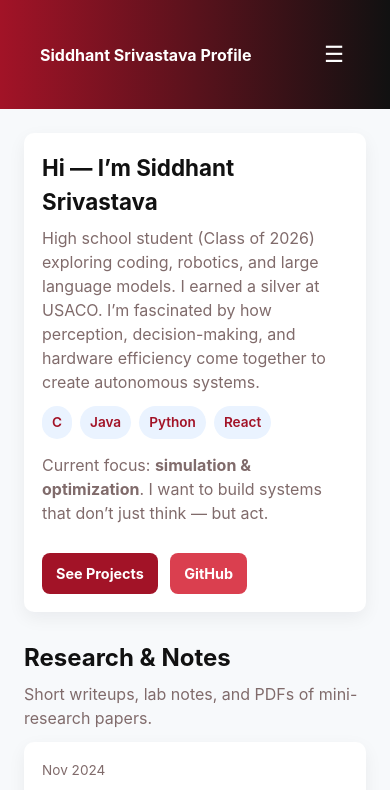
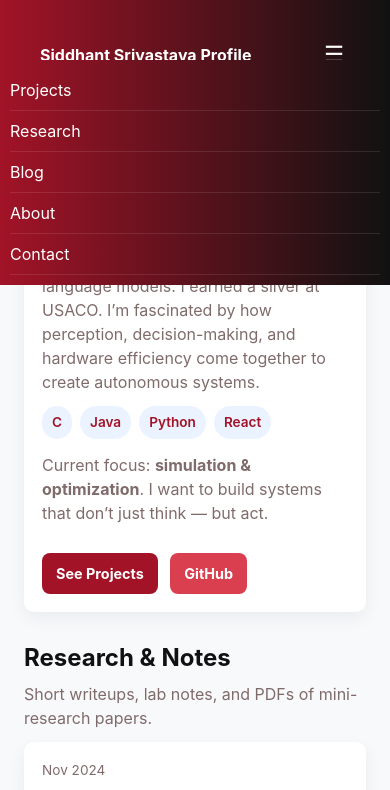
Before and after one commit to preetisinha30/myprofile, a plain HTML site: page index.html in a window 390 px wide. Both pictures are taken after a click on the button "Toggle Menu". Shown: the top 790 px of the page. Drawn offline with Linux system fonts and the light colour scheme.

Commit message:
index.html
Updated menu issue in mobile view

```diff
--- a/index.html
+++ b/index.html
@@ -106,9 +106,15 @@
     .mobile-nav {
       display: none;
       flex-direction: column;
-      background: #1e4f8a;
+      background: linear-gradient(90deg, var(--accent), #111111);
       padding: 10px;
       width: 100%;
+	  position: absolute; /* Ensure menu appears below header */
+	  top: 60px; /* Adjust based on header height */
+	  left: 0;
+	  z-index: 100;
+	  transition: transform 0.3s ease; /* Smooth slide-in effect */
+	  transform: translateY(-100%);
     }
     .mobile-nav a {
       color: white;
@@ -116,15 +122,23 @@
       text-decoration: none;
       border-bottom: 1px solid rgba(255, 255, 255, 0.1);
     }
-    .mobile-nav.show { display: flex; }
+    .mobile-nav.show { display: flex; transform: translateY(0); /* Slide in when shown */}
+	.mobile-nav a:hover,
+	.mobile-nav a:focus {
+	  background: rgba(255, 255, 255, 0.1); /* Hover/focus effect */
+	  outline: none;
+	}
     .menu-toggle {
-      display: none;
-      background: none;
+	display:none;
+     background: none;
       border: none;
       color: white;
       font-size: 1.4rem;
       cursor: pointer;
     }
+	.menu-toggle:focus-visible {
+	  outline: 2px solid white; /* Accessibility for keyboard users */
+	}
     /* --- Responsive --- */
     @media (max-width: 980px) {
       .hero { grid-template-columns: 1fr; }
@@ -140,20 +154,74 @@
     }
     @media (max-width: 560px) {
       nav { display: none; }
-      .menu-toggle { display: inline-block; }
+	 .menu-toggle { display: inline-block; }
       .grid { grid-template-columns: 1fr; }
       .item { flex-direction: column; }
       .item .date { width: auto; }
       h1 { font-size: 1.4rem; }
     }
   </style>
+  <script>
+    document.addEventListener('DOMContentLoaded', () => {
+      console.log('Script loaded'); // Debug: Confirm script runs
+      const menuToggle = document.querySelector('.menu-toggle');
+      const mobileNav = document.querySelector('.mobile-nav');
+
+      console.log('Menu Toggle:', menuToggle); // Debug: Check button
+      console.log('Mobile Nav:', mobileNav); // Debug: Check nav
+	  if (!menuToggle || !mobileNav) {
+        console.error('Error: .menu-toggle or .mobile-nav not found');
+        return;
+      }
+	  let isMenuOpen = false; // Track menu state
+      if (menuToggle && mobileNav) {
+	  const viewportWidth = window.innerWidth;
+		console.log(`The current viewport width is: ${viewportWidth}px`);
+        menuToggle.addEventListener('click', () => {
+          console.log('Toggle clicked'); // Debug: Confirm click
+          //mobileNav.classList.toggle('show');
+		  // Explicitly toggle state
+        isMenuOpen = !isMenuOpen;
+        if (isMenuOpen) {
+          mobileNav.classList.add('show');
+        } else {
+          mobileNav.classList.remove('show');
+        }
+		  console.log('Mobile Nav Classes:', mobileNav.className);
+        // Update ARIA attributes
+        menuToggle.setAttribute('aria-label', isMenuOpen ? 'Close Menu' : 'Toggle Menu');
+        menuToggle.setAttribute('aria-expanded', isMenuOpen);
+        console.log('aria-expanded:', menuToggle.getAttribute('aria-expanded'));
+
+        });
+      } else {
+        console.error('Error: .menu-toggle or .mobile-nav not found');
+      }
+
+	   // Close menu on link click
+      document.querySelectorAll('.mobile-nav a').forEach(link => {
+        link.addEventListener('click', () => {
+          console.log('Link clicked:', link.getAttribute('href'));
+          isMenuOpen = false;
+          mobileNav.classList.remove('show');
+          menuToggle.setAttribute('aria-label', 'Toggle Menu');
+          menuToggle.setAttribute('aria-expanded', 'false');
+          console.log('After link click - Classes:', mobileNav.className);
+          console.log('Show class:', mobileNav.classList.contains('show'));
+          console.log('aria-expanded:', menuToggle.getAttribute('aria-expanded'));
+        });
+      });
+    });
+  </script>
 </head>
+
 <body>
 
 <header>
+
   <div class="container nav">
     <div class="logo">Siddhant Srivastava Profile</div>
-    <button class="menu-toggle" aria-label="Toggle Menu" onclick="document.querySelector('.mobile-nav').classList.toggle('show')">☰</button>
+    <button class="menu-toggle" aria-label="Toggle Menu">☰</button>
     <nav>
       <a href="#projects">Projects</a>
       <a href="#research">Research</a>
@@ -170,6 +238,7 @@
     <a href="#contact">Contact</a>
   </div>
 </header>
+
 
 <main class="container">
 
```
